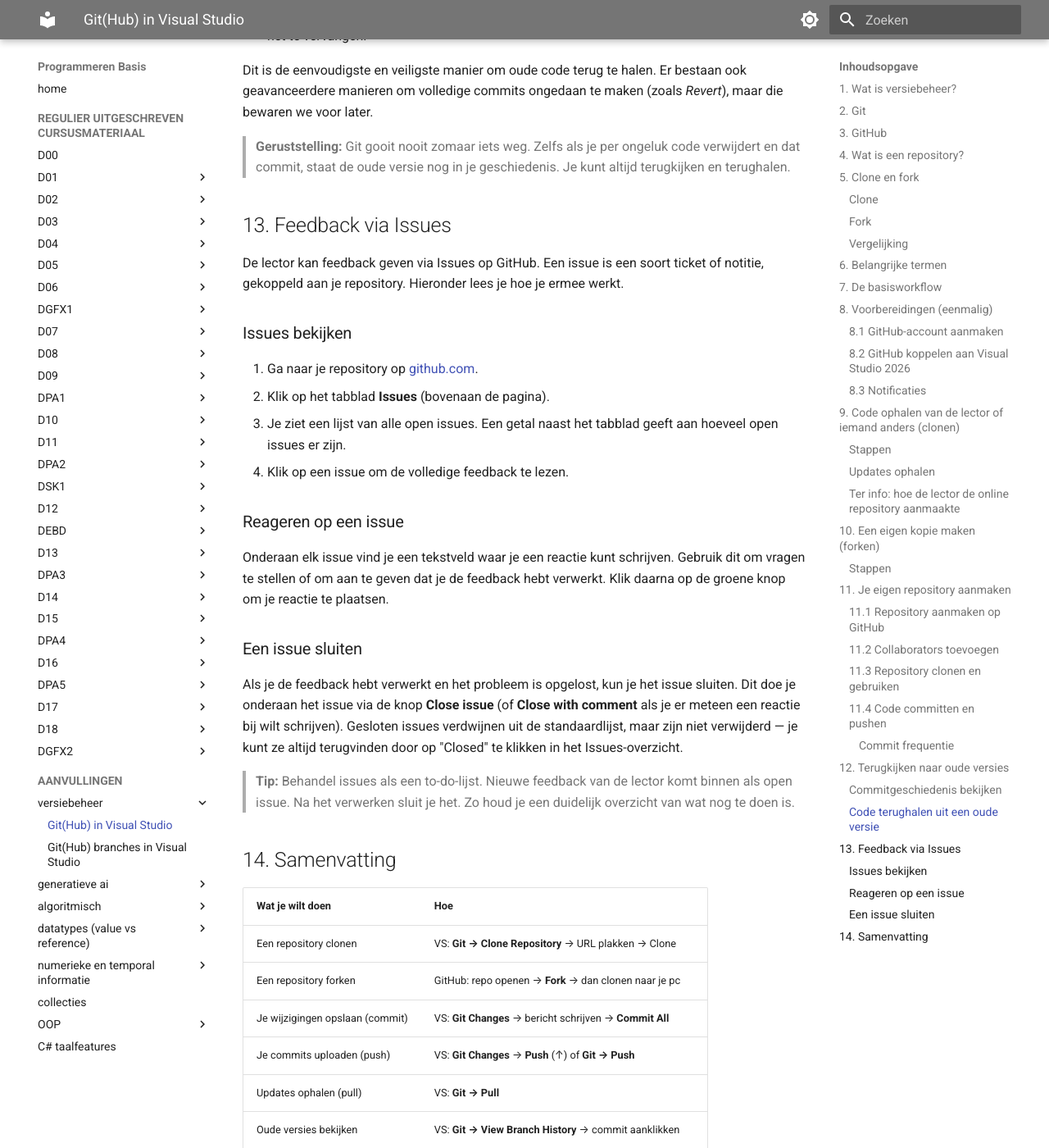
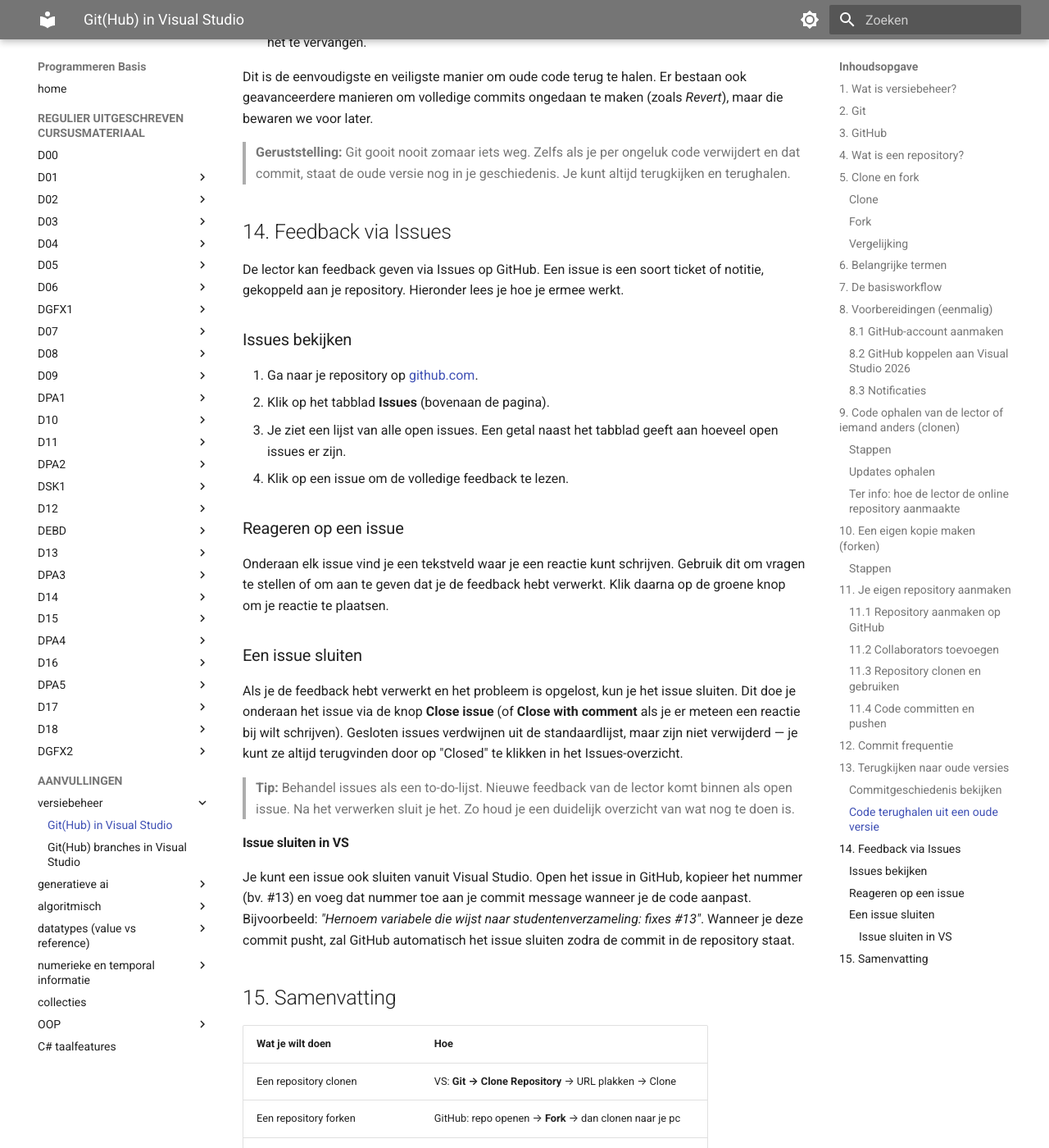
Before and after one commit to GRAD-PRG/PB, an MkDocs documentation site: the page built from docs/Aanvulling - Git(Hub) in Visual Studio.md, in a window 1280 px wide and 1400 px high, scrolled down 9138 px. Shown: the whole window at 82% size. Built offline with MkDocs 1.6.1 and Material for MkDocs 9.7.7, drawn with Linux system fonts in a browser that asks for light colours; some of the changed text lies outside the part shown.

Commit message:
Voeg detail toe aan issue fixing

```diff
--- a/docs/Aanvulling - Git(Hub) in Visual Studio.md
+++ b/docs/Aanvulling - Git(Hub) in Visual Studio.md
@@ -228,7 +228,7 @@
 - _"Los op off-by-one in ticket print-out"_
 - _"Voeg barcode validatie toe"_
 
-## 12. Terugkijken naar oude versies
+## 13. Terugkijken naar oude versies
 
 Een van de grootste voordelen van Git is dat je altijd kunt terugkijken naar eerdere versies van je code. Elke commit die je hebt gemaakt is bewaard en kun je opnieuw bekijken.
 
@@ -276,7 +276,11 @@
 
 > **Tip:** Behandel issues als een to-do-lijst. Nieuwe feedback van de lector komt binnen als open issue. Na het verwerken sluit je het. Zo houd je een duidelijk overzicht van wat nog te doen is.
 
-## 14. Samenvatting
+#### Issue sluiten in VS
+
+Je kunt een issue ook sluiten vanuit Visual Studio. Open het issue in GitHub, kopieer het nummer (bv. #13) en voeg dat nummer toe aan je commit message wanneer je de code aanpast. Bijvoorbeeld: _"Hernoem variabele die wijst naar studentenverzameling: fixes #13"_. Wanneer je deze commit pusht, zal GitHub automatisch het issue sluiten zodra de commit in de repository staat.
+
+## 15. Samenvatting
 
 | Wat je wilt doen                     | Hoe                                                                   |
 | ------------------------------------ | --------------------------------------------------------------------- |
```
Also changed, not shown: other parts of docs/Aanvulling - Git(Hub) in Visual Studio.md (+3 -3 lines).
